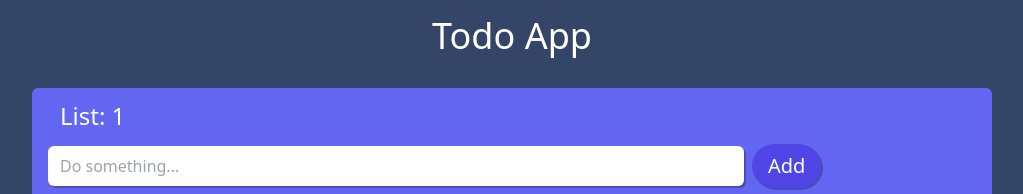
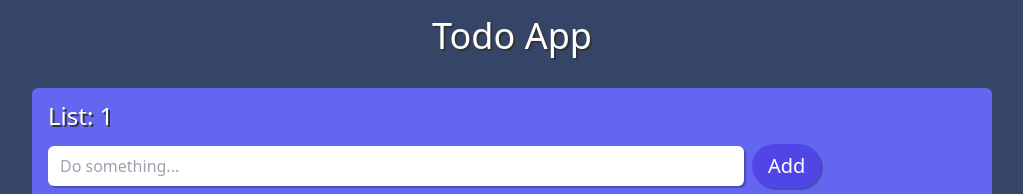
Before and after one commit to zsivm/vue-todo-app, a Vue app: page /todo/1/1 in a window 1280 px wide. Shown: the top 194 px of the page, without its empty margins (128-1151 px from the left). Built offline with nearby package versions, Linux system fonts and the light colour scheme.

Commit message:
tweaked the style a bit for todo lists page as well

```diff
--- a/src/App.vue
+++ b/src/App.vue
@@ -1,6 +1,6 @@
 <template>
     <router-link to="/">
-        <h1 class="flex justify-center mt-4 text-4xl text-white">
+        <h1 class="text-shadow flex justify-center mt-4 text-4xl text-white">
                 Todo App
         </h1>
     </router-link>
@@ -14,5 +14,10 @@ export default {
 </script>
 
 <style>
-
+  .box-shadow, input {
+    box-shadow: 2px 2px rgba(0, 0, 0, 0.25);
+  }
+  .text-shadow {
+    text-shadow: 2px 2px #333;
+  }
 </style>
--- a/src/components/TodoLists.vue
+++ b/src/components/TodoLists.vue
@@ -1,6 +1,6 @@
 <template>
   <div class="text-white text-center mt-10 w-3/4 m-auto">
-    <h1 class="bg-indigo-500 mb-5 p-2 text-2xl rounded-full">Lists</h1>
+    <h1 class="bg-indigo-500 text-shadow w-1/2 m-auto mb-5 p-2 text-2xl rounded-full">Todo Lists</h1>
     <ul class="rounded">
         <li
             class="text-left p-3"
@@ -15,8 +15,10 @@
             </router-link>
         </li>
     </ul>
-    <button @click="openModal" class="bg-blue-600 border rounded p-2 mt-10">
-      Add New List
+    <button
+      @click="openModal"
+      class="bg-indigo-600 box-shadow border rounded p-2 mt-10">
+        Add New List
     </button>
   </div>
 </template>
@@ -35,11 +37,11 @@ export default {
 
 <style scoped>
 li:nth-child(odd) {
-  background-color: rgb(96, 165, 250);
+  background-color: rgb(129, 140, 248);
 }
 
 li:nth-child(even) {
-  background-color: rgba(147, 197, 253);
+  background-color: rgba(79, 70, 229);
 }
 
 li:nth-child(1) {
--- a/src/views/TodoView.vue
+++ b/src/views/TodoView.vue
@@ -1,6 +1,6 @@
 <template>
   <div class="bg-indigo-500 w-3/4 m-auto rounded-md px-4 pb-4 mt-8">
-    <h2 class="text-2xl text-white p-3">List: {{ currentTitle }}</h2>
+    <h2 class="text-2xl text-shadow text-white py-3">List: {{ currentTitle }}</h2>
     <AddTodo
       @add-todo="addTodo"
     />
@@ -70,7 +70,4 @@ export default {
 </script>
 
 <style>
-  .box-shadow, input {
-    box-shadow: 2px 2px rgba(0, 0, 0, 0.25);
-  }
 </style>
```
